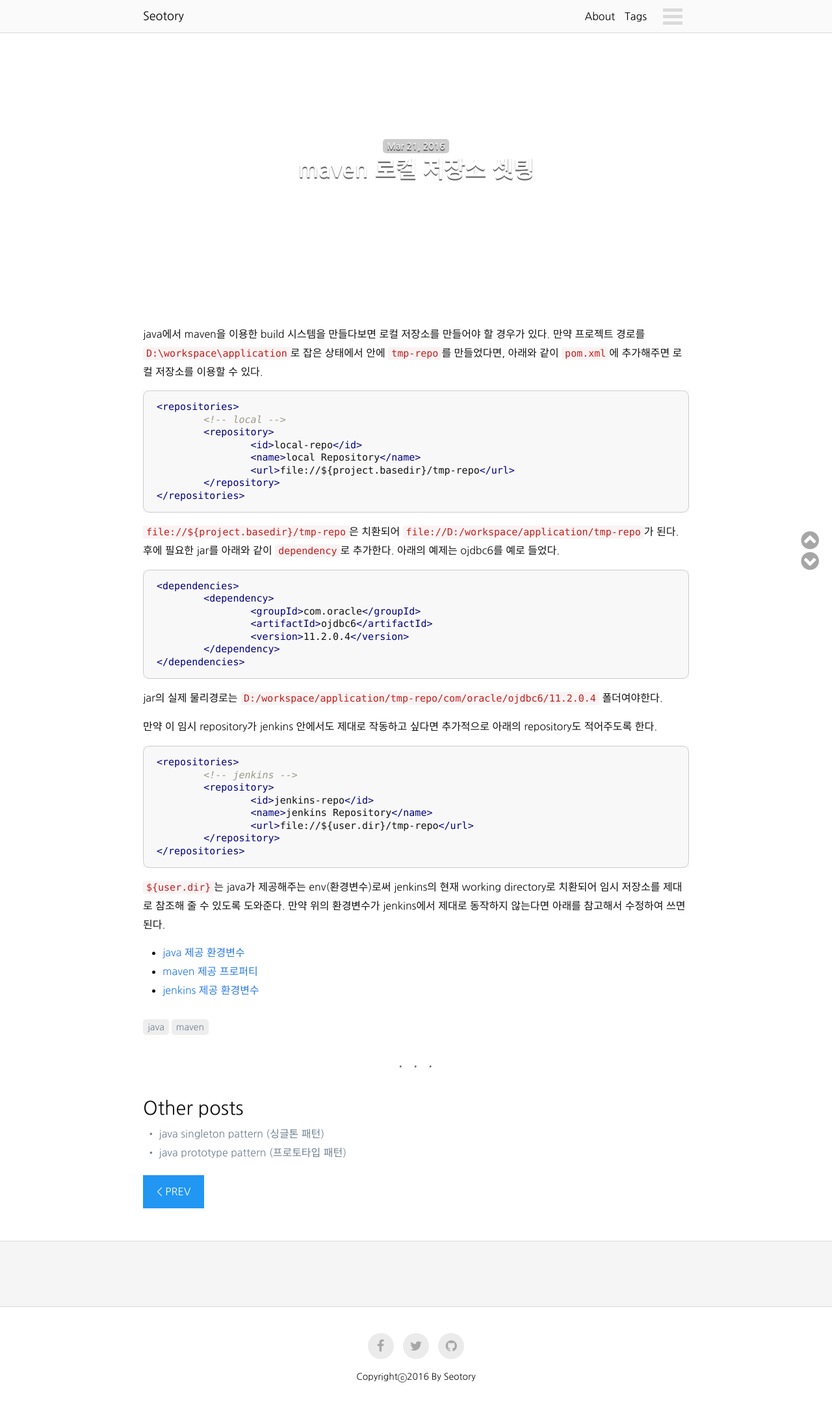
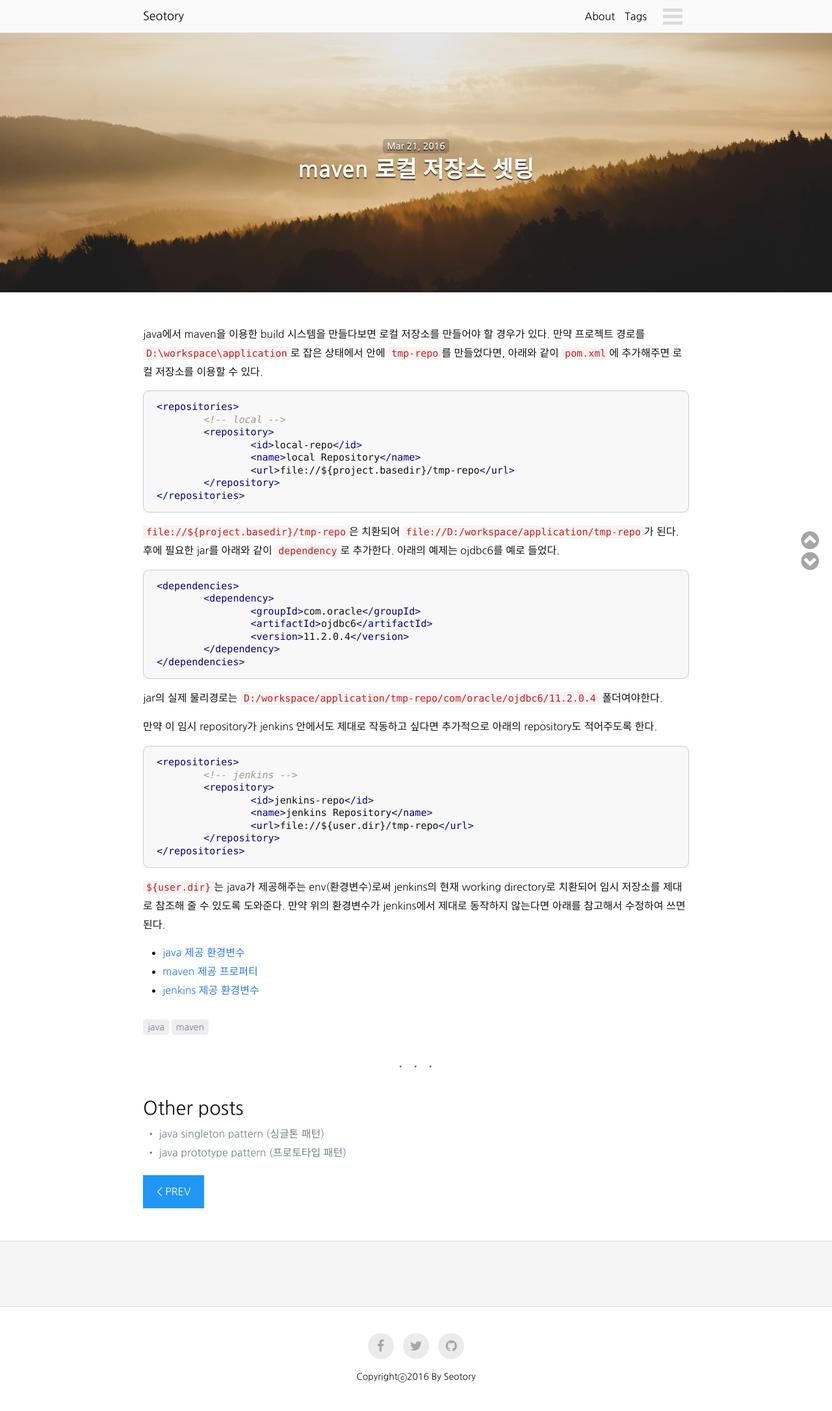
Before and after one commit to seotory/seotory.github.io, a Jekyll site: the page built from _posts/dev/2016-03-21-maven-local-repository-setting.markdown, in a window 1280 px wide. Shown: the whole page at 65% size. Built offline with Jekyll 4.4.1, drawn with Linux system fonts in a browser that asks for light colours; nearby versions of some CDN libraries; comment, search, counter and statistics services are not loaded.

Commit message:
error fix

```diff
--- a/_sass/_layout.scss
+++ b/_sass/_layout.scss
@@ -122,7 +122,7 @@ article > *:first-child {
   height: 400px;
 	margin-top: -1px;
 	margin-bottom: 50px;
-	background-image: url('../images/title-background.jpg') no-repeat center center scroll;
+	background: url('../images/title-background.jpg') no-repeat center center scroll;
   /*background-position: 0 50%;*/
   background-size: cover !important;
   -moz-background-size: cover;
```
